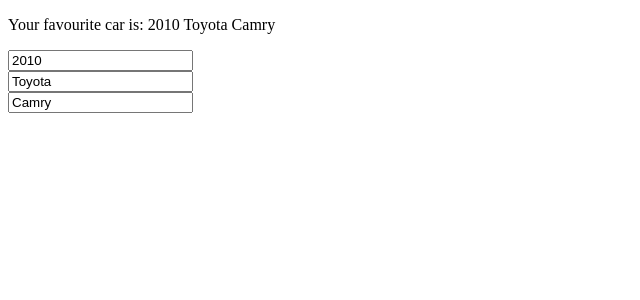
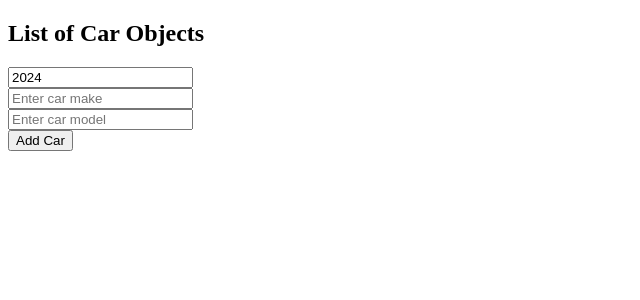
Before and after one commit to mertkarahan955/react-learn, a React (Vite) app: page / in a window 1280 px wide. Shown: the top 300 px of the page, without its empty margins (0-640 px from the left). Built offline with nearby package versions, Linux system fonts and the light colour scheme.

Commit message:
list state update

```diff
--- a/src/App.jsx
+++ b/src/App.jsx
@@ -1,8 +1,8 @@
-import MyComponent from './hook-function/update-use-state/MyComponent'
+import CarListUpdate from './list-state-update/CarListUpdate.jsx'
 
 function App() {
   return (
-   <MyComponent/>
+   <CarListUpdate/>
   );
 }
 
--- /dev/null
+++ b/src/list-state-update/CarListUpdate.jsx
@@ -0,0 +1,54 @@
+import React, {useState} from 'react';
+
+function CarListUpdate(){
+    const [cars, setCars] = useState([]);
+    const [carYear, setCarYear] = useState(new Date().getFullYear());
+    const [carMake, setCarMake] = useState('');
+    const [carModel, setCarModel] = useState('');
+
+    function handleAddCar(){
+        const newCar = {year: carYear, make: carMake, model: carModel};
+
+        setCars(c => [...c, newCar]);
+
+        setCarYear(new Date().getFullYear());
+        setCarMake('');
+        setCarModel('');
+    }
+    function handleRemoveCar(index){
+        setCars(c => c.filter((_, i) => i !== index));
+    }
+
+    function handleYearChange(event){
+        setCarYear(event.target.value);
+    }
+
+    function handleMakeChange(event){
+        setCarMake(event.target.value);
+    }
+
+    function handleModelChange(event){
+        setCarModel(event.target.value);
+    }
+
+    return(
+        <div>
+            <h2>List of Car Objects</h2>
+            <ul>
+                {cars.map((car, index) => <li key = {index} onClick={() => handleRemoveCar(index)}> {car.year} {car.make} {car.model}</li> )}
+            </ul>
+            <input type="number" value = {carYear} onChange = {handleYearChange}/> <br />
+            <input type="text" value = {carMake} onChange={handleMakeChange}
+                    placeholder='Enter car make'/> <br />
+            <input type="text" value = {carModel} onChange={handleModelChange}
+                    placeholder='Enter car model'/> <br />
+
+            <button onClick= {handleAddCar}> Add Car</button>
+        </div>
+    )
+
+
+}
+
+
+export default CarListUpdate;
```
Also changed, not shown: src/list-state-update/MyComponent.jsx (added, +32 -0 lines).
